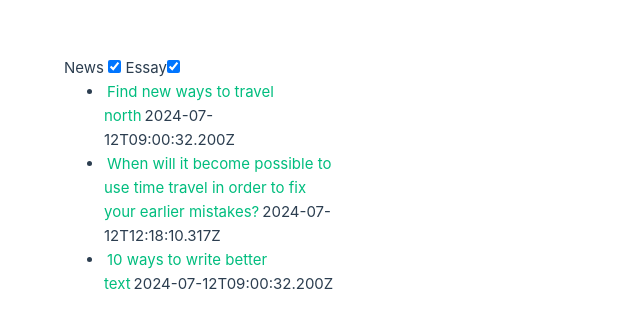
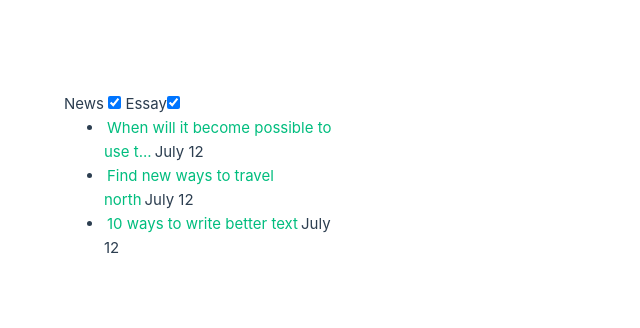
Before and after one commit to turbolukoshko/cr-news, a Vue app: page / in a window 1280 px wide. Shown: the part 224-552 px from the top of the page, without its empty margins (0-640 px from the left). Built offline with nearby package versions, Linux system fonts and the light colour scheme.

Commit message:
added cutTitle and formatDate func, sorted articles by limit

```diff
--- a/src/components/LatestArticles.vue
+++ b/src/components/LatestArticles.vue
@@ -9,8 +9,8 @@
     <div class="article-box">
       <ul>
         <li v-for="article in filteredArticles" :key="article.url">
-          <a :href="article.url" :title="article.title">{{ article.title }}</a>
-          <span>{{ article.publishDate }}</span>
+          <a :href="article.url" :title="article.title">{{ cutTitle(article.title) }}</a>
+          <span>{{ formatDate(article.publishDate) }}</span>
         </li>
       </ul>
     </div>
@@ -70,7 +70,8 @@ export default {
     filteredArticles() {
       const { news, essays } = this.filters
 
-      return this.articles.filter((article) => {
+      return this.articles
+        .filter((article) => {
           const isRecent =
             new Date(article.publishDate) >= new Date(Date.now() - 7 * 24 * 60 * 60 * 1000)
           return (
@@ -78,6 +79,17 @@ export default {
             ((news && article.category === 'news') || (essays && article.category === 'essay'))
           )
         })
+        .sort((a, b) => new Date(b.publishDate) - new Date(a.publishDate))
+        .slice(0, 5)
+    }
+  },
+  methods: {
+    cutTitle(title) {
+      return title.length > 40 ? `${title.substring(0, 37)}...` : title
+    },
+    formatDate(date) {
+      const options = { month: 'long', day: 'numeric' }
+      return new Date(date).toLocaleDateString('en-US', options)
     }
   }
 }
```
Lines whose indentation alone changed are shown as unchanged.
